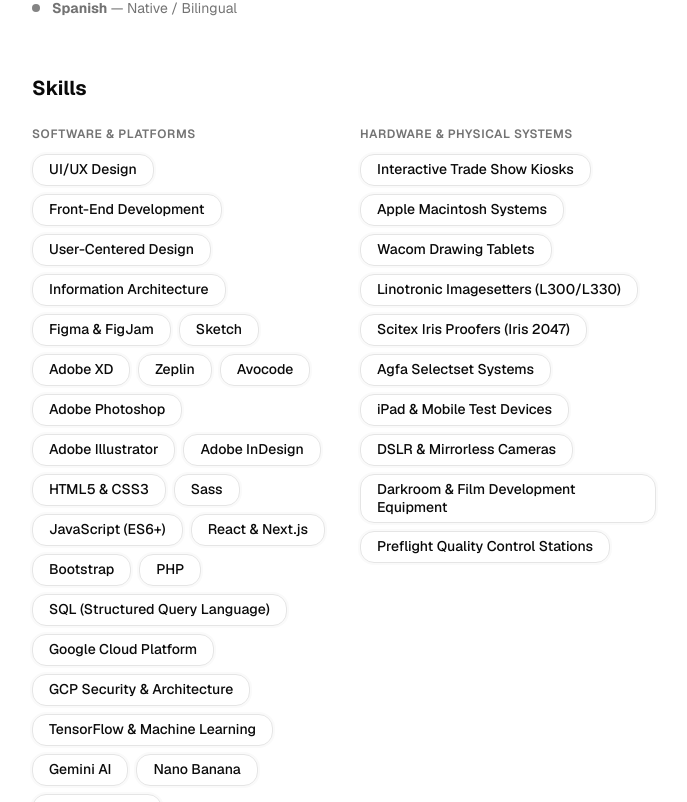
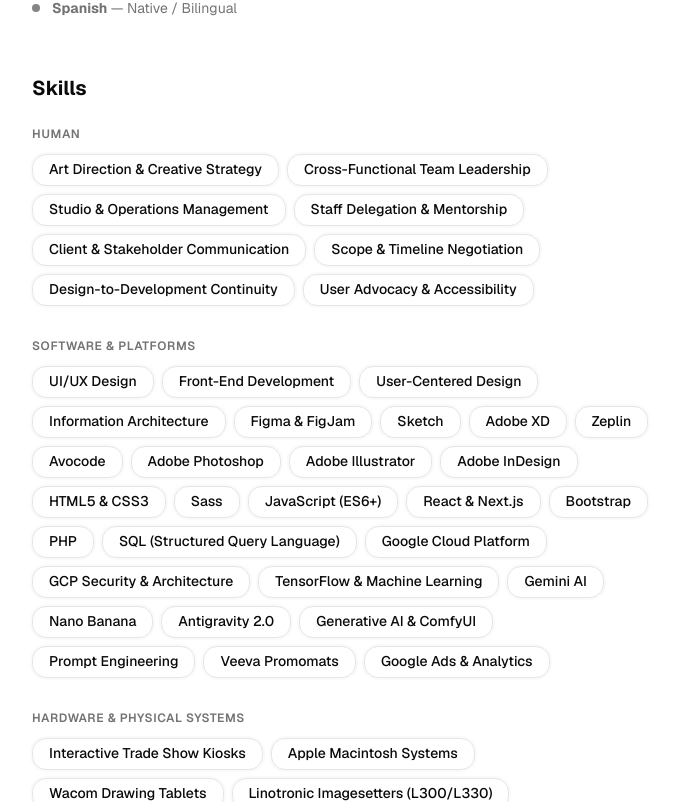
Before and after one commit to williamortiz/portfolio2026, a Next.js app: page / in a window 1280 px wide. Shown: the part 2598-3400 px from the top of the page, without its empty margins (296-983 px from the left). Built offline with nearby package versions, Linux system fonts and the light colour scheme.

Commit message:
feat: add human-centric skills and refactor Skills layout to vertical stack

```diff
--- a/src/app/page.tsx
+++ b/src/app/page.tsx
@@ -194,7 +194,31 @@
           <BlurFade delay={BLUR_FADE_DELAY * 9}>
             <h2 className="text-xl font-bold">Skills</h2>
           </BlurFade>
-          <div className="grid grid-cols-1 md:grid-cols-2 gap-8">
+          <div className="flex flex-col gap-y-8">
+            {/* Human */}
+            <div className="flex flex-col gap-y-3">
+              <BlurFade delay={BLUR_FADE_DELAY * 9.1}>
+                <h3 className="text-xs font-semibold text-muted-foreground uppercase tracking-wider">
+                  Human
+                </h3>
+              </BlurFade>
+              <div className="flex flex-wrap gap-2">
+                {DATA.skills.human?.map((skill, id) => {
+                  const Icon = (skill as any).icon;
+                  return (
+                    <BlurFade key={skill.name} delay={BLUR_FADE_DELAY * 9.4 + id * 0.03}>
+                      <Magnetic range={45} strength={0.2}>
+                        <div className="border bg-background border-border ring-2 ring-border/20 rounded-xl min-h-8 w-fit px-4 py-1.5 flex items-center gap-2 cursor-pointer transition-transform duration-300">
+                          {Icon && <Icon className="size-4 rounded overflow-hidden object-contain" />}
+                          <span className="text-foreground text-sm font-medium leading-tight">{skill.name}</span>
+                        </div>
+                      </Magnetic>
+                    </BlurFade>
+                  );
+                })}
+              </div>
+            </div>
+
             {/* Software & Systems */}
             <div className="flex flex-col gap-y-3">
               <BlurFade delay={BLUR_FADE_DELAY * 9.2}>
--- a/src/data/resume.tsx
+++ b/src/data/resume.tsx
@@ -15,6 +15,16 @@
     "I am an experienced senior professional with a diverse background in digital, print, and web development. With years of experience in the industry, I have honed my skills in designing, developing, and managing projects across various platforms. Alongside my professional work, I actively explore generative AI tools through conceptual and experimental projects. This includes prompt engineering and hands-on experimentation with tools such as Imagen 4, Gemini, Nano Banana, loraAi, and ComfyUI, allowing me to stay current with emerging technologies and evolving creative workflows.",
   avatarUrl: "/Images/william_portrait_2.jpeg",
   skills: {
+    human: [
+      { name: "Art Direction & Creative Strategy" },
+      { name: "Cross-Functional Team Leadership" },
+      { name: "Studio & Operations Management" },
+      { name: "Staff Delegation & Mentorship" },
+      { name: "Client & Stakeholder Communication" },
+      { name: "Scope & Timeline Negotiation" },
+      { name: "Design-to-Development Continuity" },
+      { name: "User Advocacy & Accessibility" }
+    ],
     software: [
       { name: "UI/UX Design" },
       { name: "Front-End Development" },
```
